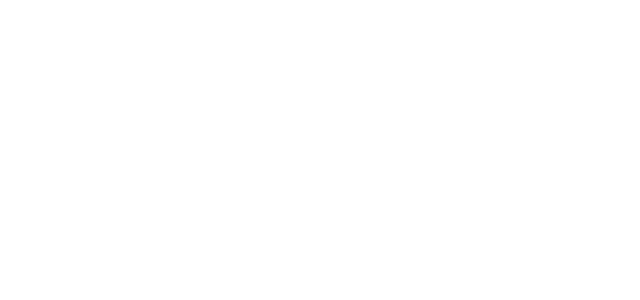
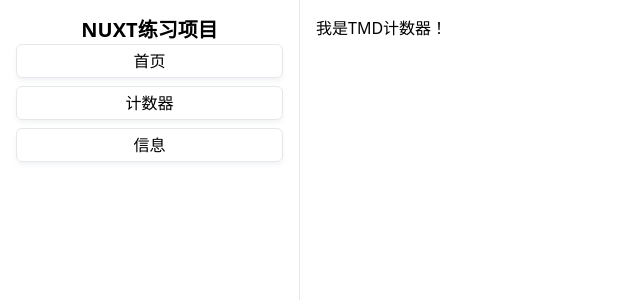
Before and after one commit to Haythem987/Haythem-VUE1, a Nuxt app: page /counter in a window 1280 px wide. Shown: the top 300 px of the page, without its empty margins (0-640 px from the left). Built offline with nearby package versions, Linux system fonts and the light colour scheme.

Commit message:
finished

```diff
--- a/layouts/default.vue
+++ b/layouts/default.vue
@@ -1,11 +1,38 @@
 <script setup lang="ts">
+interface RouterItem {
+  path: string,
+  name: string
+}
 
+const route = reactive<RouterItem[]>([
+      {name: '首页', path: '/'},
+      {name: '计数器', path: '/counter'},
+      {name: '信息', path: '/info'},
+    ]
+)
+const menuTitle = ref("NUXT练习项目")
 </script>
 
 <template>
+  <div class="flex h-screen w-screen">
+    <div class="bg-white border-r border-gray-200 w-300px">
+      <div class="flex flex-col p-4">
+        <div class="font-bold text-xl text-center">{{ menuTitle }}</div>
+        <!--suppress HtmlUnknownTarget -->
+        <NuxtLink v-for="item in route" :key="item.path" :to="item.path">
+          <button class="hover:bg-blue-2 rounded-md transition-colors border shadow-md shadow-gray-1 p-1 mb-2 w-full">
+            {{ item.name }}
+          </button>
 
+        </NuxtLink>
 
-  <RouterView/>
+      </div>
+    </div>
+    <div class="m-4">
+      <NuxtPage/>
+    </div>
+  </div>
+
 </template>
 
 <style scoped>
--- /dev/null
+++ b/pages/counter.vue
@@ -0,0 +1,11 @@
+<script setup lang="ts">
+
+</script>
+
+<template>
+<div>我是TMD计数器！</div>
+</template>
+
+<style scoped>
+
+</style>
--- /dev/null
+++ b/pages/index.vue
@@ -0,0 +1,11 @@
+<script setup lang="ts">
+
+</script>
+
+<template>
+<div>我是NMD首页！</div>
+</template>
+
+<style scoped>
+
+</style>
--- /dev/null
+++ b/pages/info.vue
@@ -0,0 +1,11 @@
+<script setup lang="ts">
+
+</script>
+
+<template>
+<div>我是CNMD信息！</div>
+</template>
+
+<style scoped>
+
+</style>
```
